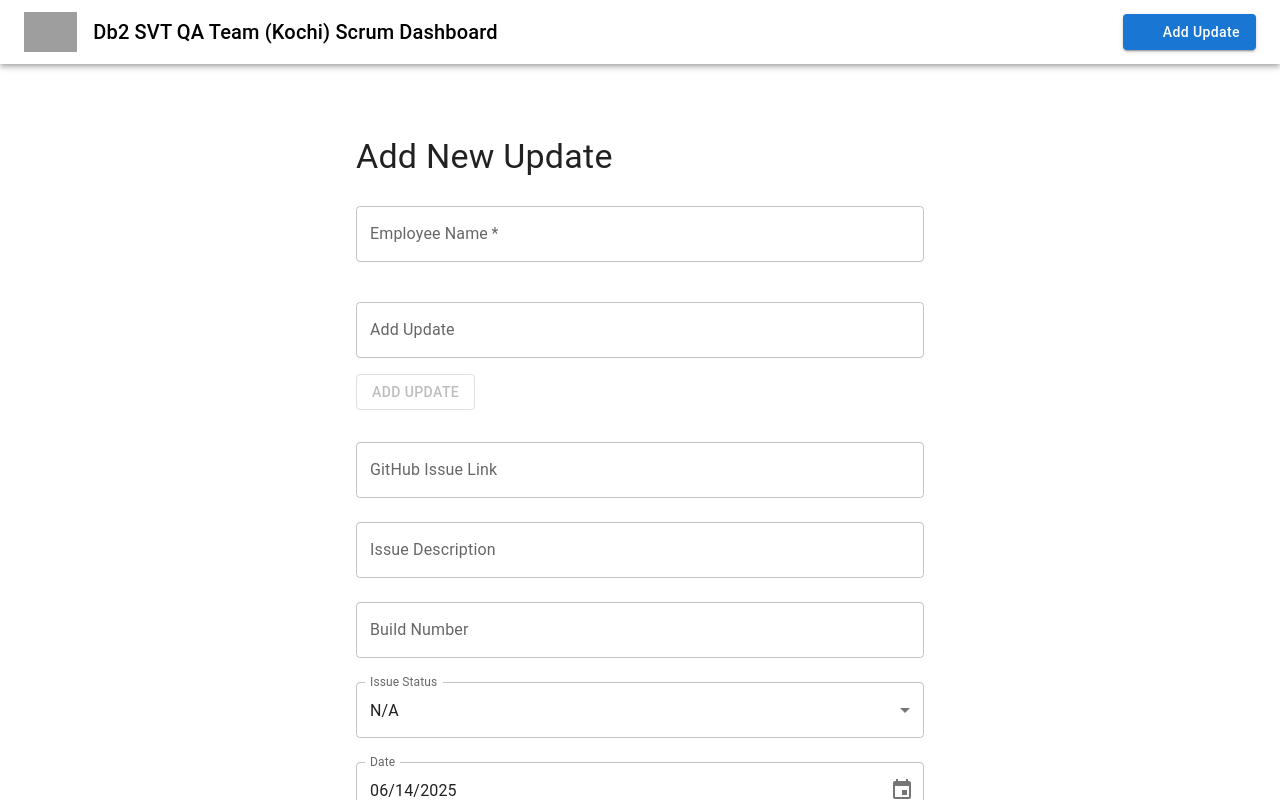
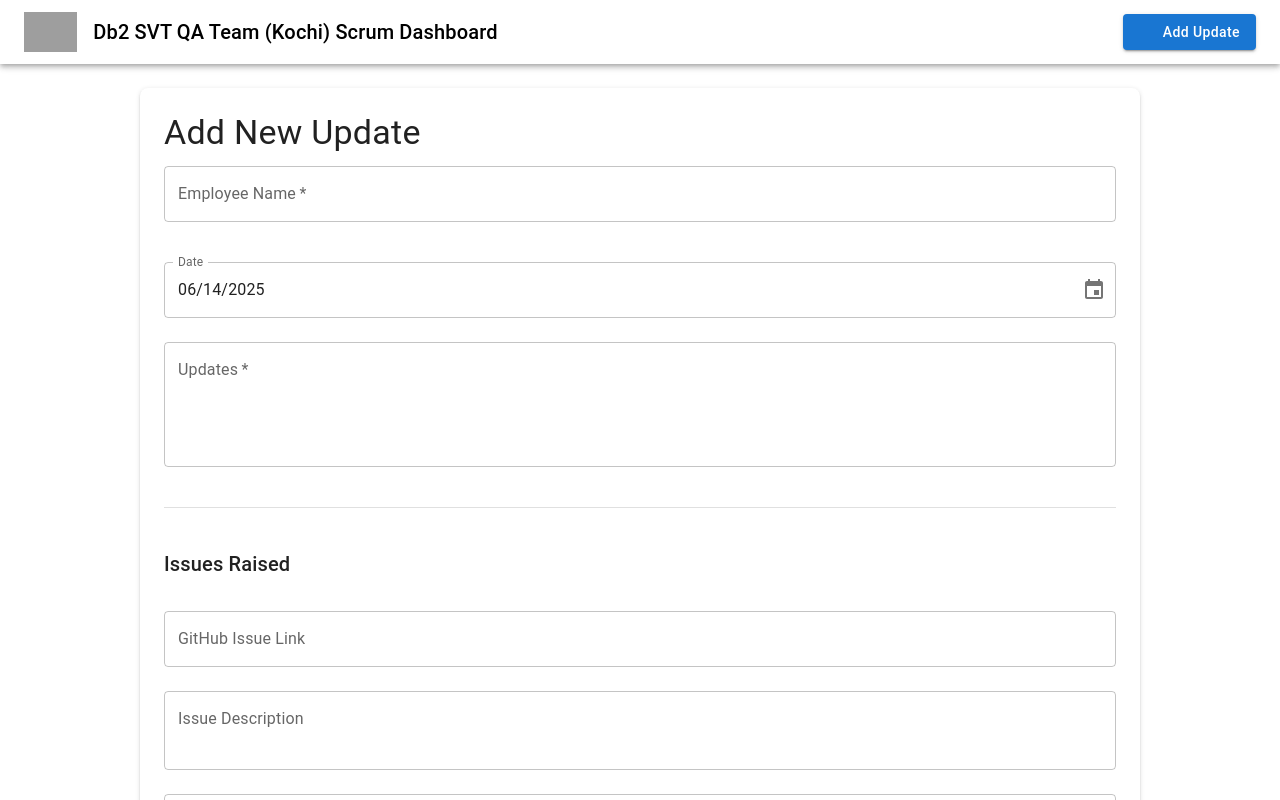
Before and after one commit to shilpabalaji2003/scrum-dashboard, a React (Vite) app: page /update in a window 1280 px wide. Shown: the top 800 px of the page. Built offline with nearby package versions, Linux system fonts and the light colour scheme; grey boxes are pictures that could not be loaded; some icons are missing.

Commit message:
reverted

```diff
--- a/src/components/Dashboard.tsx
+++ b/src/components/Dashboard.tsx
@@ -1,218 +1,200 @@
-import React, { useState, useEffect } from 'react';
-import { useNavigate } from 'react-router-dom';
-import axios from 'axios';
+import { useState, useEffect } from 'react';
 import {
-  Container,
+  Paper,
   Typography,
-  Button,
   Box,
   Card,
   CardContent,
-  TextField,
-  CircularProgress,
+  CardActions,
   IconButton,
-  Tooltip,
+  Divider,
 } from '@mui/material';
 import { DatePicker } from '@mui/x-date-pickers/DatePicker';
 import { LocalizationProvider } from '@mui/x-date-pickers/LocalizationProvider';
 import { AdapterDateFns } from '@mui/x-date-pickers/AdapterDateFns';
-import EditIcon from '@mui/icons-material/Edit';
-import DeleteIcon from '@mui/icons-material/Delete';
+import { Edit as EditIcon, Delete as DeleteIcon } from '@mui/icons-material';
+import { useNavigate } from 'react-router-dom';
+import axios from 'axios';
 import { format } from 'date-fns';
 
 interface Update {
   _id: string;
   employeeName: string;
+  date: string;
   updates: string;
-  githubIssueLink: string;
-  issueDescription: string;
-  buildNumber: string;
-  issueStatus: string;
-  date: string;
+  githubIssueLink?: string;
+  issueDescription?: string;
+  buildNumber?: string;
+  issueStatus: 'N/A' | 'Opened' | 'Closed';
 }
 
-const Dashboard: React.FC = () => {
+const Dashboard = () => {
+  const [updates, setUpdates] = useState<Update[]>([]);
+  const [selectedDate, setSelectedDate] = useState<Date | null>(new Date());
   const navigate = useNavigate();
-  const [updates, setUpdates] = useState<Update[]>([]);
-  const [loading, setLoading] = useState(true);
-  const [error, setError] = useState<string | null>(null);
-  const [startDate, setStartDate] = useState<Date | null>(null);
-  const [endDate, setEndDate] = useState<Date | null>(null);
-  const [employeeFilter, setEmployeeFilter] = useState('');
 
-  const fetchUpdates = async () => {
+  const fetchUpdates = async (date?: Date) => {
     try {
-      setLoading(true);
-      setError(null);
-      const response = await axios.get(`${import.meta.env.VITE_API_URL}/api/updates`);
-      console.log('Fetched updates:', response.data); // Debug log
+      const response = await axios.get(`${import.meta.env.VITE_API_URL}/api/updates`, {
+        params: date ? { date: format(date, 'yyyy-MM-dd') } : {},
+      });
       setUpdates(response.data);
     } catch (error) {
       console.error('Error fetching updates:', error);
-      setError('Failed to fetch updates. Please try again later.');
-    } finally {
-      setLoading(false);
     }
   };
 
   useEffect(() => {
-    fetchUpdates();
-  }, []);
+    fetchUpdates(selectedDate || undefined);
+  }, [selectedDate]);
 
   const handleDelete = async (id: string) => {
-    if (window.confirm('Are you sure you want to delete this update?')) {
     try {
       await axios.delete(`${import.meta.env.VITE_API_URL}/api/updates/${id}`);
-        fetchUpdates(); // Refresh the list after deletion
+      fetchUpdates(selectedDate || undefined);
     } catch (error) {
       console.error('Error deleting update:', error);
-        alert('Failed to delete update. Please try again.');
-      }
     }
   };
 
-  const filteredUpdates = updates.filter(update => {
-    const updateDate = new Date(update.date);
-    const matchesDate = (!startDate || updateDate >= startDate) &&
-                       (!endDate || updateDate <= endDate);
-    const matchesEmployee = !employeeFilter ||
-                           update.employeeName.toLowerCase().includes(employeeFilter.toLowerCase());
-    return matchesDate && matchesEmployee;
-  });
-
-  if (loading) {
   return (
-      <Box display="flex" justifyContent="center" alignItems="center" minHeight="100vh">
-        <CircularProgress />
+    <Box sx={{ width: '100%' }}>
+      <Paper
+        elevation={2}
+        sx={{
+          p: { xs: 2, sm: 3 },
+          mb: 3,
+          width: '100%',
+          borderRadius: 2
+        }}
+      >
+        <Box sx={{
+          display: 'flex',
+          flexWrap: 'wrap',
+          gap: 2,
+          alignItems: 'center',
+          width: '100%'
+        }}>
+          <Box sx={{ flex: '1 1 50%', minWidth: 300 }}>
+            <Typography variant="h5" component="h2" gutterBottom>
+              {selectedDate ? format(selectedDate, 'MMMM d, yyyy') : 'All Updates'}
+            </Typography>
           </Box>
-    );
-  }
-
-  if (error) {
-    return (
-      <Box display="flex" justifyContent="center" alignItems="center" minHeight="100vh">
-        <Typography color="error">{error}</Typography>
-      </Box>
-    );
-  }
-
-  return (
-    <Container maxWidth="lg" sx={{ py: 4 }}>
-      <Box display="flex" justifyContent="space-between" alignItems="center" mb={4}>
-        <Typography variant="h4" component="h1">
-          Daily Updates Dashboard
-        </Typography>
-        <Button
-          variant="contained"
-          color="primary"
-          onClick={() => navigate('/add')}
-        >
-          Add New Update
-        </Button>
-      </Box>
-
-      <Box sx={{ mb: 4, display: 'flex', gap: 2, flexWrap: 'wrap' }}>
+          <Box sx={{ flex: '1 1 25%', minWidth: 200 }}>
             <LocalizationProvider dateAdapter={AdapterDateFns}>
               <DatePicker
-            label="Start Date"
-            value={startDate}
-            onChange={(newValue) => setStartDate(newValue)}
-            sx={{ minWidth: 200 }}
-          />
-          <DatePicker
-            label="End Date"
-            value={endDate}
-            onChange={(newValue) => setEndDate(newValue)}
-            sx={{ minWidth: 200 }}
+                label="Select Date"
+                value={selectedDate}
+                onChange={(newValue: Date | null) => setSelectedDate(newValue)}
+                sx={{ width: '100%' }}
               />
             </LocalizationProvider>
-        <TextField
-          label="Filter by Employee"
-          value={employeeFilter}
-          onChange={(e) => setEmployeeFilter(e.target.value)}
-          sx={{ minWidth: 200 }}
-        />
           </Box>
+        </Box>
+      </Paper>
 
-      {filteredUpdates.length === 0 ? (
-        <Typography variant="h6" textAlign="center" color="text.secondary">
-          No updates found
+      <Box sx={{
+        display: 'flex',
+        flexDirection: 'column',
+        gap: 3,
+        width: '100%'
+      }}>
+        {updates.map((update) => (
+          <Box key={update._id} sx={{ width: '100%' }}>
+            <Card
+              elevation={2}
+              sx={{
+                width: '100%',
+                borderRadius: 2,
+                '&:hover': {
+                  boxShadow: 4
+                }
+              }}
+            >
+              <CardContent>
+                <Typography variant="h6" gutterBottom>
+                  {format(new Date(update.date), 'MMMM d, yyyy')}
                 </Typography>
-      ) : (
-        <Box sx={{ display: 'flex', flexDirection: 'column', gap: 2 }}>
-          {filteredUpdates.map((update) => (
-            <Card key={update._id} elevation={2}>
-              <CardContent>
-                <Box display="flex" justifyContent="space-between" alignItems="flex-start">
-                  <Box>
-                    <Typography variant="h6" gutterBottom>
+                <Typography variant="subtitle1" color="primary" gutterBottom>
                   {update.employeeName}
                 </Typography>
-                    <Typography variant="body1" sx={{
-                      whiteSpace: 'pre-wrap',
-                      '& ul': {
-                        margin: 0,
-                        paddingLeft: '20px',
-                      },
-                      '& li': {
-                        marginBottom: '8px',
-                      }
-                    }}>
-                      <ul>
-                        {update.updates.split('\n').map((line, index) => (
-                          <li key={index}>{line}</li>
-                        ))}
-                      </ul>
+                <Typography variant="body1" paragraph>
+                  {update.updates}
+                </Typography>
+
+                {(update.githubIssueLink || update.issueDescription || update.buildNumber || update.issueStatus !== 'N/A') && (
+                  <>
+                    <Divider sx={{ my: 2 }} />
+                    <Typography variant="subtitle1" gutterBottom>
+                      Issues Raised
                     </Typography>
 
                     {update.githubIssueLink && (
-                      <Typography variant="body2" color="primary" sx={{ mt: 1 }}>
-                        <a href={update.githubIssueLink} target="_blank" rel="noopener noreferrer">
-                          GitHub Issue
-                        </a>
+                      <Typography variant="body2" color="text.secondary" paragraph>
+                        GitHub Issue: {update.githubIssueLink}
                       </Typography>
                     )}
 
                     {update.issueDescription && (
-                      <Typography variant="body2" color="text.secondary" sx={{ mt: 1 }}>
-                        Issue: {update.issueDescription}
+                      <Typography variant="body2" color="text.secondary" paragraph>
+                        Description: {update.issueDescription}
                       </Typography>
                     )}
 
                     {update.buildNumber && (
-                      <Typography variant="body2" color="text.secondary">
-                        Build: {update.buildNumber}
+                      <Typography variant="body2" color="text.secondary" paragraph>
+                        Build Number: {update.buildNumber}
                       </Typography>
                     )}
 
-                    <Typography variant="body2" color="text.secondary">
+                    {update.issueStatus !== 'N/A' && (
+                      <Typography
+                        variant="body2"
+                        color={update.issueStatus === 'Closed' ? 'success.main' : 'warning.main'}
+                        paragraph
+                      >
                         Status: {update.issueStatus}
                       </Typography>
-
-                    <Typography variant="body2" color="text.secondary">
-                      Date: {format(new Date(update.date), 'MMM dd, yyyy')}
-                    </Typography>
-                  </Box>
-
-                  <Box>
-                    <Tooltip title="Edit">
-                      <IconButton onClick={() => navigate(`/edit/${update._id}`)}>
+                    )}
+                  </>
+                )}
+              </CardContent>
+              <CardActions>
+                <IconButton
+                  onClick={() => navigate(`/update/${update._id}`)}
+                  color="primary"
+                >
                   <EditIcon />
                 </IconButton>
-                    </Tooltip>
-                    <Tooltip title="Delete">
-                      <IconButton onClick={() => handleDelete(update._id)}>
+                <IconButton
+                  onClick={() => handleDelete(update._id)}
+                  color="error"
+                >
                   <DeleteIcon />
                 </IconButton>
-                    </Tooltip>
+              </CardActions>
+            </Card>
+          </Box>
+        ))}
+        {updates.length === 0 && (
+          <Box sx={{ width: '100%' }}>
+            <Paper
+              elevation={2}
+              sx={{
+                p: 3,
+                textAlign: 'center',
+                width: '100%',
+                borderRadius: 2
+              }}
+            >
+              <Typography variant="h6" color="text.secondary">
+                No updates found for this date
+              </Typography>
+            </Paper>
+          </Box>
+        )}
       </Box>
     </Box>
-              </CardContent>
-            </Card>
-          ))}
-        </Box>
-      )}
-    </Container>
   );
 };
 
--- a/src/components/UpdateForm.tsx
+++ b/src/components/UpdateForm.tsx
@@ -1,99 +1,45 @@
-import React, { useState, useEffect } from 'react';
-import { useNavigate, useParams } from 'react-router-dom';
-import axios from 'axios';
+import { useState, useEffect } from 'react';
+import { useParams, useNavigate } from 'react-router-dom';
 import {
+  Paper,
+  Typography,
   TextField,
   Button,
   Box,
-  Typography,
+  Divider,
+  FormControl,
+  InputLabel,
+  Select,
   MenuItem,
-  CircularProgress,
-  List,
-  ListItem,
-  ListItemText,
-  IconButton,
-  Paper
 } from '@mui/material';
-import DeleteIcon from '@mui/icons-material/Delete';
 import { DatePicker } from '@mui/x-date-pickers/DatePicker';
 import { LocalizationProvider } from '@mui/x-date-pickers/LocalizationProvider';
 import { AdapterDateFns } from '@mui/x-date-pickers/AdapterDateFns';
+import axios from 'axios';
+import { format } from 'date-fns';
 
-interface FormData {
+interface UpdateFormData {
   employeeName: string;
-  updates: string[];
-  currentUpdate: string;
+  updates: string;
   githubIssueLink: string;
   issueDescription: string;
   buildNumber: string;
-  issueStatus: string;
+  issueStatus: 'N/A' | 'Opened' | 'Closed';
   date: Date;
 }
 
-const UpdateForm: React.FC = () => {
+const UpdateForm = () => {
+  const { id } = useParams();
   const navigate = useNavigate();
-  const { id } = useParams();
-  const [loading, setLoading] = useState(false);
-  const [formData, setFormData] = useState<FormData>({
+  const [formData, setFormData] = useState<UpdateFormData>({
     employeeName: '',
-    updates: [],
-    currentUpdate: '',
+    updates: '',
     githubIssueLink: '',
     issueDescription: '',
     buildNumber: '',
     issueStatus: 'N/A',
     date: new Date(),
   });
-
-  const handleAddUpdate = () => {
-    if (formData.currentUpdate.trim()) {
-      setFormData({
-        ...formData,
-        updates: [...formData.updates, formData.currentUpdate.trim()],
-        currentUpdate: ''
-      });
-    }
-  };
-
-  const handleRemoveUpdate = (index: number) => {
-    setFormData({
-      ...formData,
-      updates: formData.updates.filter((_, i) => i !== index)
-    });
-  };
-
-  const handleKeyPress = (e: React.KeyboardEvent) => {
-    if (e.key === 'Enter' && !e.shiftKey) {
-      e.preventDefault();
-      handleAddUpdate();
-    }
-  };
-
-  const handleSubmit = async (e: React.FormEvent) => {
-    e.preventDefault();
-    if (formData.updates.length === 0) {
-      alert('Please add at least one update');
-      return;
-    }
-    setLoading(true);
-    try {
-      const data = {
-        ...formData,
-        updates: formData.updates.join('\n'),
-        date: formData.date.toISOString(),
-      };
-      if (id) {
-        await axios.put(`${import.meta.env.VITE_API_URL}/api/updates/${id}`, data);
-      } else {
-        await axios.post(`${import.meta.env.VITE_API_URL}/api/updates`, data);
-      }
-      navigate('/');
-    } catch (error) {
-      console.error('Error saving update:', error);
-    } finally {
-      setLoading(false);
-    }
-  };
 
   useEffect(() => {
     if (id) {
@@ -102,10 +48,8 @@
           const response = await axios.get(`${import.meta.env.VITE_API_URL}/api/updates/${id}`);
           const update = response.data;
           setFormData({
-            ...formData,
             employeeName: update.employeeName || '',
-            updates: update.updates ? update.updates.split('\n') : [],
-            currentUpdate: '',
+            updates: update.updates || '',
             githubIssueLink: update.githubIssueLink || '',
             issueDescription: update.issueDescription || '',
             buildNumber: update.buildNumber || '',
@@ -120,112 +64,193 @@
     }
   }, [id]);
 
+  const handleSubmit = async (e: React.FormEvent) => {
+    e.preventDefault();
+    try {
+      const data = {
+        employeeName: formData.employeeName,
+        date: format(formData.date, 'yyyy-MM-dd'),
+        updates: formData.updates,
+        githubIssueLink: formData.githubIssueLink,
+        issueDescription: formData.issueDescription,
+        buildNumber: formData.buildNumber,
+        issueStatus: formData.issueStatus,
+      };
+
+      if (id) {
+        await axios.put(`${import.meta.env.VITE_API_URL}/api/updates/${id}`, data);
+      } else {
+        await axios.post(`${import.meta.env.VITE_API_URL}/api/updates`, data);
+      }
+      navigate('/');
+    } catch (error) {
+      console.error('Error saving update:', error);
+    }
+  };
+
   return (
-    <Box component="form" onSubmit={handleSubmit} sx={{ maxWidth: 600, mx: 'auto', mt: 4, p: 2 }}>
-      <Typography variant="h4" gutterBottom>
+    <Box sx={{
+      width: '100%',
+      display: 'flex',
+      justifyContent: 'center',
+    }}>
+      <Box sx={{ width: '100%', maxWidth: '1000px' }}>
+        <Paper
+          elevation={2}
+          sx={{
+            p: { xs: 2, sm: 3 },
+            width: '100%',
+            borderRadius: 2
+          }}
+        >
+          <Typography variant="h4" component="h1" gutterBottom>
             {id ? 'Edit Update' : 'Add New Update'}
           </Typography>
-
+          <Box
+            component="form"
+            onSubmit={handleSubmit}
+            sx={{
+              display: 'flex',
+              flexDirection: 'column',
+              gap: 3,
+              width: '100%'
+            }}
+          >
+            <Box sx={{ width: '100%' }}>
               <TextField
                 fullWidth
                 label="Employee Name"
                 value={formData.employeeName}
                 onChange={(e) => setFormData({ ...formData, employeeName: e.target.value })}
                 required
-        margin="normal"
+                sx={{
+                  mb: 2,
+                  '& .MuiOutlinedInput-root': {
+                    backgroundColor: 'transparent',
+                    '& fieldset': {
+                      borderColor: 'rgba(0, 0, 0, 0.23)',
+                    },
+                    '&:hover fieldset': {
+                      borderColor: 'rgba(0, 0, 0, 0.23)',
+                    },
+                    '&.Mui-focused fieldset': {
+                      borderColor: 'primary.main',
+                    },
+                  },
+                  '& .MuiInputLabel-root': {
+                    '&.Mui-focused': {
+                      color: 'primary.main',
+                    },
+                  },
+                }}
               />
-
-      <Box sx={{ mt: 2, mb: 2 }}>
+            </Box>
+            <Box sx={{ width: '100%' }}>
+              <LocalizationProvider dateAdapter={AdapterDateFns}>
+                <DatePicker
+                  label="Date"
+                  value={formData.date}
+                  onChange={(newValue) => {
+                    if (newValue) {
+                      setFormData({ ...formData, date: newValue });
+                    }
+                  }}
+                  sx={{ width: '100%' }}
+                />
+              </LocalizationProvider>
+            </Box>
+            <Box sx={{ width: '100%' }}>
               <TextField
                 fullWidth
-          label="Add Update"
-          value={formData.currentUpdate}
-          onChange={(e) => setFormData({ ...formData, currentUpdate: e.target.value })}
-          onKeyPress={handleKeyPress}
-          placeholder="Type your update and press Enter or click Add Update"
-          margin="normal"
+                multiline
+                rows={4}
+                label="Updates"
+                value={formData.updates}
+                onChange={(e) => setFormData({ ...formData, updates: e.target.value })}
+                required
+                placeholder="Enter your daily updates here..."
+                sx={{
+                  '& .MuiOutlinedInput-root': {
+                    backgroundColor: 'transparent',
+                    '& fieldset': {
+                      borderColor: 'rgba(0, 0, 0, 0.23)',
+                    },
+                    '&:hover fieldset': {
+                      borderColor: 'rgba(0, 0, 0, 0.23)',
+                    },
+                    '&.Mui-focused fieldset': {
+                      borderColor: 'primary.main',
+                    },
+                  },
+                  '& .MuiInputLabel-root': {
+                    '&.Mui-focused': {
+                      color: 'primary.main',
+                    },
+                  },
+                }}
               />
-        <Button
-          variant="outlined"
-          onClick={handleAddUpdate}
-          disabled={!formData.currentUpdate.trim()}
-          sx={{ mt: 1 }}
-        >
-          Add Update
-        </Button>
             </Box>
 
-      {formData.updates.length > 0 && (
-        <Paper sx={{ mt: 2, p: 2, maxHeight: 200, overflow: 'auto' }}>
-          <List>
-            {formData.updates.map((update, index) => (
-              <ListItem
-                key={index}
-                secondaryAction={
-                  <IconButton edge="end" onClick={() => handleRemoveUpdate(index)}>
-                    <DeleteIcon />
-                  </IconButton>
-                }
-              >
-                <ListItemText primary={`• ${update}`} />
-              </ListItem>
-            ))}
-          </List>
-        </Paper>
-      )}
+            <Divider sx={{ my: 2 }} />
 
+            <Typography variant="h6" gutterBottom>
+              Issues Raised
+            </Typography>
+
+            <Box sx={{ width: '100%' }}>
               <TextField
                 fullWidth
                 label="GitHub Issue Link"
                 value={formData.githubIssueLink}
                 onChange={(e) => setFormData({ ...formData, githubIssueLink: e.target.value })}
-        margin="normal"
+                placeholder="https://github.com/..."
               />
-
+            </Box>
+            <Box sx={{ width: '100%' }}>
               <TextField
                 fullWidth
+                multiline
+                rows={2}
                 label="Issue Description"
                 value={formData.issueDescription}
                 onChange={(e) => setFormData({ ...formData, issueDescription: e.target.value })}
-        margin="normal"
+                placeholder="Describe the issue..."
               />
-
+            </Box>
+            <Box sx={{ width: '100%' }}>
               <TextField
                 fullWidth
                 label="Build Number"
                 value={formData.buildNumber}
                 onChange={(e) => setFormData({ ...formData, buildNumber: e.target.value })}
-        margin="normal"
+                placeholder="e.g., build-123"
               />
-
-      <TextField
-        fullWidth
-        select
+            </Box>
+            <Box sx={{ width: '100%' }}>
+              <FormControl fullWidth>
+                <InputLabel>Issue Status</InputLabel>
+                <Select
+                  value={formData.issueStatus}
                   label="Issue Status"
-        value={formData.issueStatus}
-        onChange={(e) => setFormData({ ...formData, issueStatus: e.target.value })}
-        margin="normal"
+                  onChange={(e) => setFormData({ ...formData, issueStatus: e.target.value as 'N/A' | 'Opened' | 'Closed' })}
                 >
                   <MenuItem value="N/A">N/A</MenuItem>
-        <MenuItem value="In Progress">In Progress</MenuItem>
-        <MenuItem value="Completed">Completed</MenuItem>
-        <MenuItem value="Blocked">Blocked</MenuItem>
-      </TextField>
+                  <MenuItem value="Opened">Opened</MenuItem>
+                  <MenuItem value="Closed">Closed</MenuItem>
+                </Select>
+              </FormControl>
+            </Box>
 
-      <LocalizationProvider dateAdapter={AdapterDateFns}>
-        <DatePicker
-          label="Date"
-          value={formData.date}
-          onChange={(newDate) => newDate && setFormData({ ...formData, date: newDate })}
-          sx={{ width: '100%', mt: 2 }}
-        />
-      </LocalizationProvider>
-
-      <Box sx={{ mt: 2, display: 'flex', gap: 2 }}>
+            <Box sx={{
+              display: 'flex',
+              gap: 2,
+              justifyContent: 'flex-end',
+              width: '100%',
+              mt: 2
+            }}>
               <Button
                 variant="outlined"
                 onClick={() => navigate('/')}
-          disabled={loading}
                 sx={{ minWidth: 100 }}
               >
                 Cancel
@@ -234,12 +259,13 @@
                 type="submit"
                 variant="contained"
                 color="primary"
-          disabled={loading || formData.updates.length === 0}
-          startIcon={loading ? <CircularProgress size={20} color="inherit" /> : null}
                 sx={{ minWidth: 100 }}
               >
-          {loading ? 'Saving...' : (id ? 'Update' : 'Submit')}
+                {id ? 'Update' : 'Submit'}
               </Button>
+            </Box>
+          </Box>
+        </Paper>
       </Box>
     </Box>
   );
```
Lines whose indentation alone changed are shown as unchanged.
